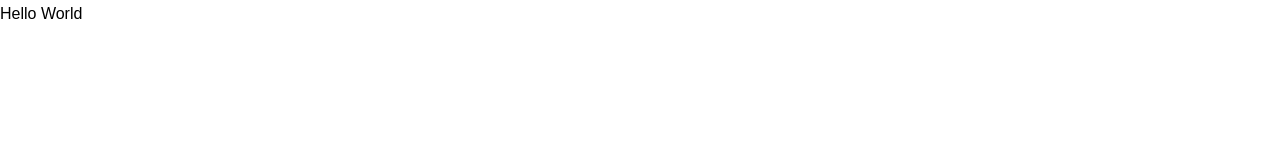
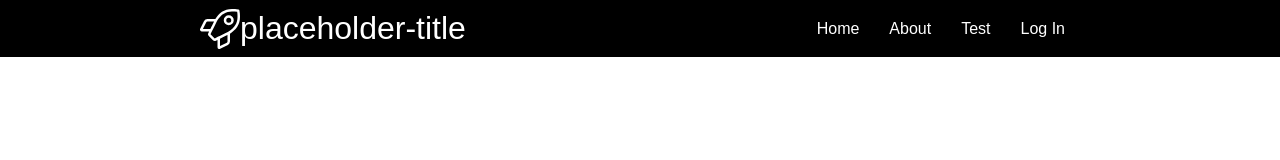
Before and after one commit to placeholdertitle/placeholder-title-client, a React app in the folder client/: page / in a window 1280 px wide. Built offline with nearby package versions, Linux system fonts and the light colour scheme; no server answers; a web font is replaced by a local one.

Commit message:
Working on navbar auth logic

```diff
--- a/client/package.json
+++ b/client/package.json
@@ -3,6 +3,7 @@
   "version": "0.1.0",
   "private": true,
   "dependencies": {
+    "axios": "^0.18.0",
     "node-sass": "^4.11.0",
     "react": "^16.8.6",
     "react-dom": "^16.8.6",
--- /dev/null
+++ b/client/src/assets/scss/components/_navbar.scss
@@ -0,0 +1,40 @@
+.navbar {
+  width: 100%;
+  background-color: $color-black;
+  display: inline-flex;
+  padding: 0 20rem;
+  font-weight: 200;
+  color: white;
+  &__logo {
+    display: inline-flex;
+    justify-content: center;
+    align-items: center;
+  }
+  &__logo-img {
+    display: inline-block;
+    height: 4rem;
+    fill: white;
+  }
+  &__logo-text {
+    font-weight: 200;
+  }
+  &__menu {
+    margin-left: auto;
+  }
+  &__button {
+    display: inline-flex;
+  }
+  &__link {
+    padding: 1.5rem;
+    height: 100%;
+    width: 100%;
+    transition: all 0.2s;
+    &:link, &:visited {
+      color: white;
+      text-decoration: none;
+    }
+    &:hover {
+      background-color: lighten($color-black, 20%);
+    }
+  }
+}
--- a/client/src/assets/scss/main.scss
+++ b/client/src/assets/scss/main.scss
@@ -1,3 +1,5 @@
 @import './abstracts/variables';
 
 @import './base/base';
+
+@import './components/navbar';
--- a/client/src/components/App.js
+++ b/client/src/components/App.js
@@ -1,11 +1,10 @@
 import React, { Component } from 'react';
+import Navbar from './Navbar';
 
 class App extends Component {
   render() {
     return (
-      <div className="container">
-        Hello World
-      </div>
+      <Navbar />
     )
   }
 }
--- /dev/null
+++ b/client/src/components/Navbar.js
@@ -0,0 +1,61 @@
+import React, { useState, useEffect } from 'react';
+import getUser from '../controllers/userService';
+
+const NavBar = () => {
+  const [user, setUser] = useState(false);
+  let exampleUser = getUser();
+
+  const renderAuthStatus = () => {
+    if (!user) {
+      return (
+        <li className="navbar__button">
+          <a href="/" className="navbar__link" onClick={login}>Log In</a>
+        </li>
+      )
+    } else {
+      return (
+        <div style={{display: 'inline-flex'}}>
+          <li className="navbar__button">
+            <a href="/" className="navbar__link" onClick={logout}>Log Out</a>
+          </li>
+        </div>
+      )
+    }
+  }
+
+  const login = async (e) => {
+    e.preventDefault();
+    const data = await getUser();
+    setUser(data);
+  }
+
+  const logout = (e) => {
+    e.preventDefault();
+    setUser(false)
+  }
+
+  return (
+    <div className="navbar">
+      <div className="navbar__logo">
+        <svg className="navbar__logo-img svg-inline--fa fa-rocket fa-w-16" aria-hidden="true" focusable="false" data-prefix="fal" data-icon="rocket" role="img" xmlns="http://www.w3.org/2000/svg" viewBox="0 0 512 512">
+          <path fill="currentColor" d="M505.09 19.34A16.08 16.08 0 0 0 492.73 7c-32.61-7-58.13-7-83.56-7C305.44 0 243 55.1 196.27 128H94.87A48 48 0 0 0 52 154.49l-49.42 98.8A24 24 0 0 0 24.07 288h92.6l-10.59 21.42a31.75 31.75 0 0 0 6.15 36.63L166 399.77a32 32 0 0 0 22.61 9.43 31.58 31.58 0 0 0 14-3.29L224 395.33V488a24.08 24.08 0 0 0 24 24 23.66 23.66 0 0 0 10.63-2.53l98.7-49.39a47.91 47.91 0 0 0 26.5-42.9V315.71C456.61 268.93 512 206.25 512 103c.08-25.53.08-51-6.91-83.66zM128 256H37l43.59-87.2a16.09 16.09 0 0 1 14.28-8.8h85.18c-13.94 28.07-31.72 64-47.56 96zm223.86 161.18a16 16 0 0 1-8.86 14.28L256 475v-95.52c32-15.83 67.82-33.59 95.86-47.54zM366.5 288.9c-39.5 19.78-135.87 67.45-177.91 88.24l-53.82-53.55C155.64 281.36 203.3 185 223 145.41 273.21 67 330.68 32 409.17 32c21.54 0 42 0 66.63 4.29 4.34 24.87 4.26 45.21 4.18 66.7C480 181.07 445 238.46 366.5 288.9zM368 80a64 64 0 1 0 64 64 64.07 64.07 0 0 0-64-64zm0 96a32 32 0 1 1 32-32 32 32 0 0 1-32 32z"></path>
+        </svg>
+        <h1 className="navbar__logo-text">placeholder-title</h1>
+      </div>
+      <ul className="navbar__menu">
+        <li className="navbar__button">
+          <a href="/" className="navbar__link">Home</a>
+        </li>
+        <li className="navbar__button">
+          <a href="/" className="navbar__link">About</a>
+        </li>
+        <li className="navbar__button">
+          <a href="/" className="navbar__link">{user ? `Hi ${user.name.first}` : 'Test'}</a>
+        </li>
+        {renderAuthStatus()}
+      </ul>
+    </div>
+  );
+}
+
+export default NavBar;
--- /dev/null
+++ b/client/src/controllers/userService.js
@@ -0,0 +1,8 @@
+import axios from 'axios';
+
+const getUser = async () => {
+  const user = await axios.get('https://randomuser.me/api/?results=1');
+  return user.data.results[0];
+}
+
+export default getUser;
```
Also changed, not shown: client/src/assets/images/rocket-light.svg (added), 1 other file.
